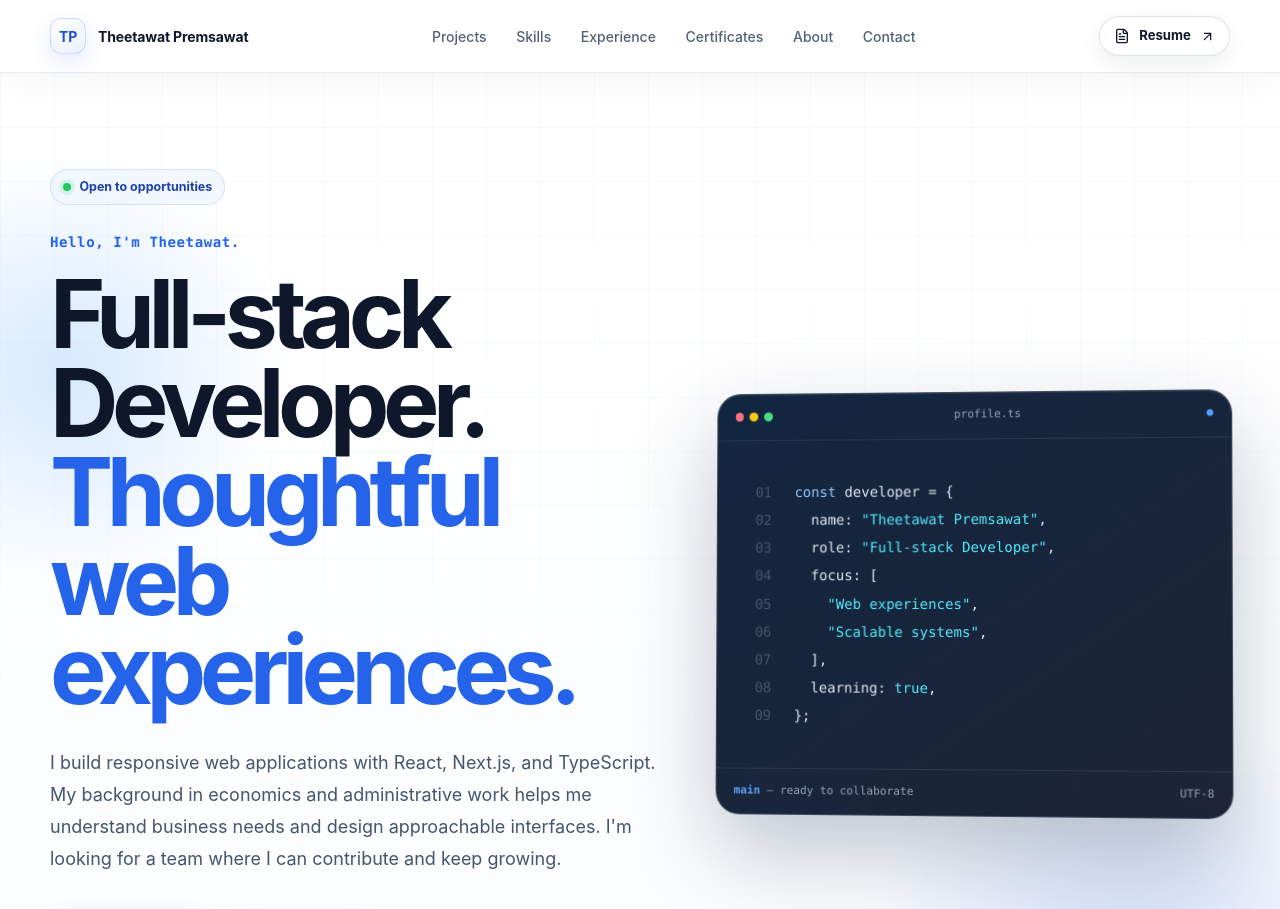
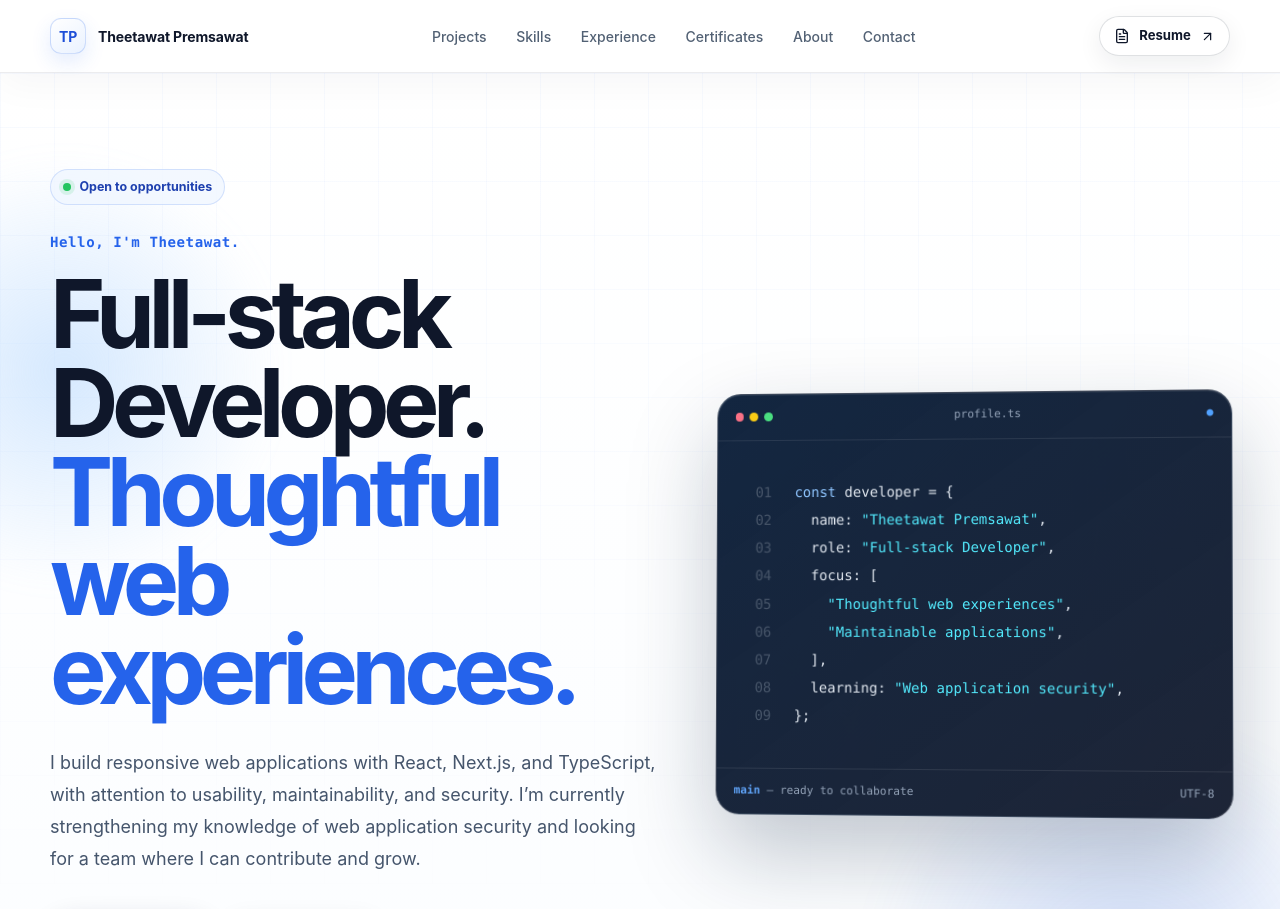
Before and after one commit to TheetawatCode/Theetawat-Portfolio, a Next.js app: page / in a window 1280 px wide. Shown: the top 909 px of the page. Built offline with nearby package versions, Linux system fonts and the light colour scheme.

Commit message:
feat: highlight web security learning in portfolio

```diff
--- a/src/components/hero-section.tsx
+++ b/src/components/hero-section.tsx
@@ -59,10 +59,10 @@ export function HeroSection() {
             <p><i>02</i>&nbsp;&nbsp;name: <span className="text-cyan-300">&quot;{profile.name}&quot;</span>,</p>
             <p><i>03</i>&nbsp;&nbsp;role: <span className="text-cyan-300">&quot;{profile.role}&quot;</span>,</p>
             <p><i>04</i>&nbsp;&nbsp;focus: [</p>
-            <p><i>05</i>&nbsp;&nbsp;&nbsp;&nbsp;<span className="text-cyan-300">&quot;Web experiences&quot;</span>,</p>
-            <p><i>06</i>&nbsp;&nbsp;&nbsp;&nbsp;<span className="text-cyan-300">&quot;Scalable systems&quot;</span>,</p>
+            <p><i>05</i>&nbsp;&nbsp;&nbsp;&nbsp;<span className="text-cyan-300">&quot;Thoughtful web experiences&quot;</span>,</p>
+            <p><i>06</i>&nbsp;&nbsp;&nbsp;&nbsp;<span className="text-cyan-300">&quot;Maintainable applications&quot;</span>,</p>
             <p><i>07</i>&nbsp;&nbsp;],</p>
-            <p><i>08</i>&nbsp;&nbsp;learning: <span className="text-cyan-300">true</span>,</p>
+            <p><i>08</i>&nbsp;&nbsp;learning: <span className="text-cyan-300">&quot;Web application security&quot;</span>,</p>
             <p><i>09</i>&#125;;</p>
           </div>
           <div className="console-status">
--- a/src/data/portfolio.ts
+++ b/src/data/portfolio.ts
@@ -64,11 +64,12 @@ export const profile = {
   github: "https://github.com/TheetawatCode",
   resume: "/pdf/Theetawat_Resume.pdf",
   introduction: [
-    "I build responsive web applications with React, Next.js, and TypeScript. My background in economics and administrative work helps me understand business needs and design approachable interfaces. I'm looking for a team where I can contribute and keep growing.",
+    "I build responsive web applications with React, Next.js, and TypeScript, with attention to usability, maintainability, and security. I’m currently strengthening my knowledge of web application security and looking for a team where I can contribute and grow.",
   ],
   about: [
     "My background in economics and administrative work taught me to organize information, communicate clearly, and understand business needs. I bring that perspective to software development.",
     "After completing a full-stack bootcamp, I continued learning through hands-on projects. I enjoy turning complex workflows into approachable interfaces and improving them through testing and feedback.",
+    "I’m also developing my understanding of web application security, including how applications handle user access and protect data.",
   ],
 } as const;
 
```
